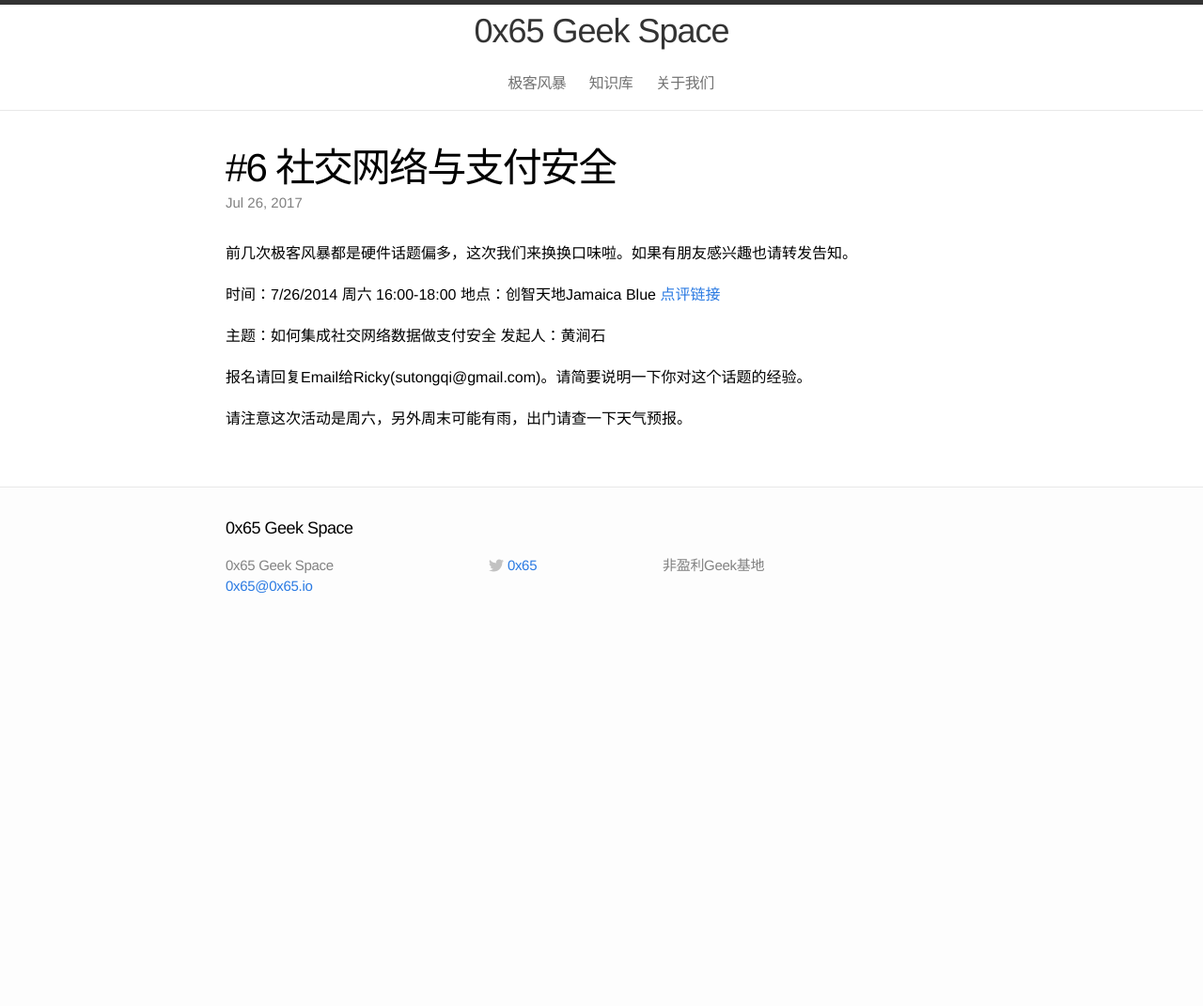
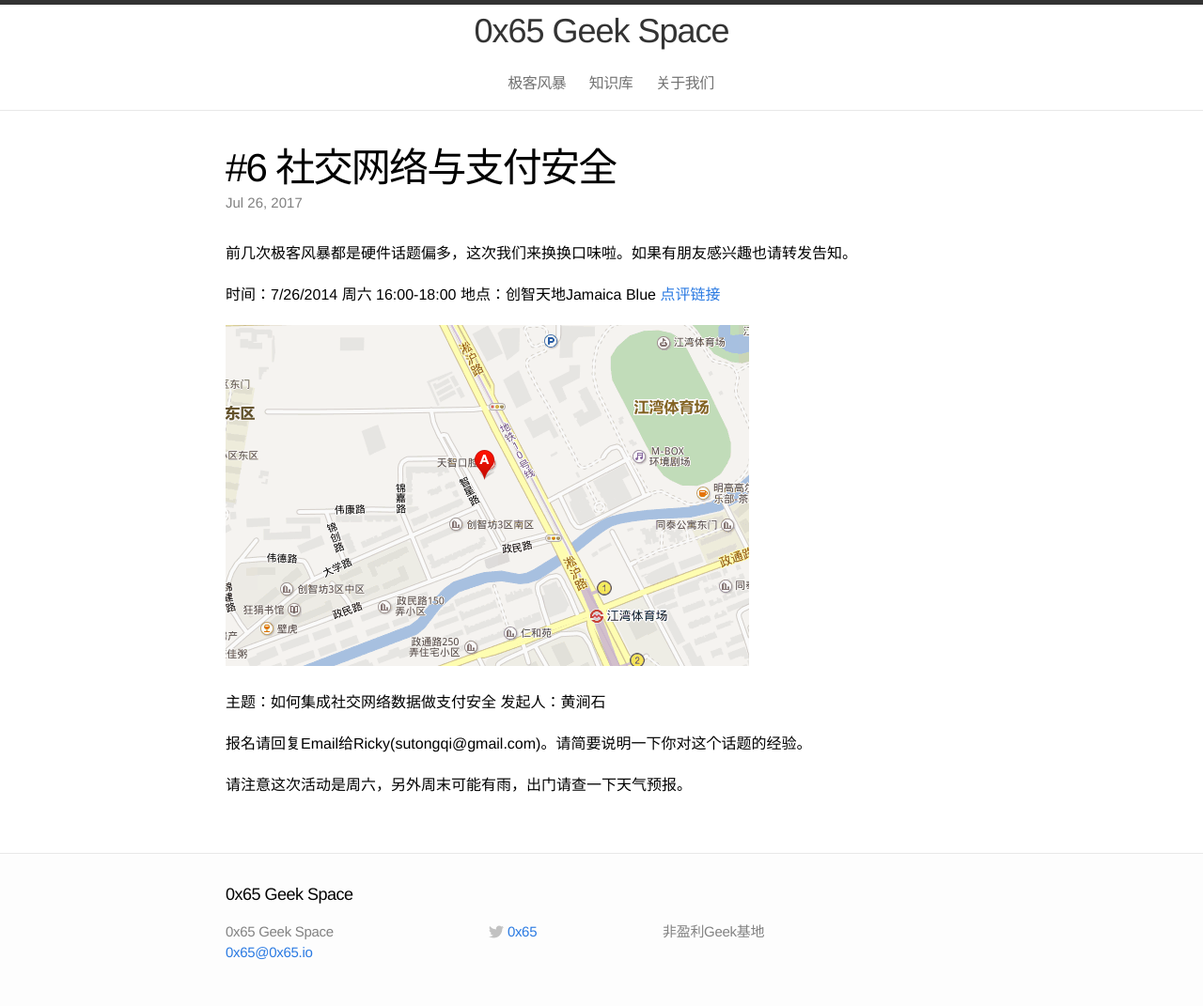
Before and after one commit to 0x65geekspace/0x65geekspace.github.io, a Jekyll site: the page built from _posts/2017-07-26-geekstorm-006.markdown, in a window 1280 px wide. Shown: the whole page at 94% size. Built offline with Jekyll 4.4.1, drawn with Linux system fonts in a browser that asks for light colours; before the commit the page ends 900 px from its top, so only the background shows below that.

Commit message:
add location of jamaica blue map

```diff
--- a/_posts/2017-07-26-geekstorm-006.markdown
+++ b/_posts/2017-07-26-geekstorm-006.markdown
@@ -9,6 +9,8 @@ event-date: 2014-07-26
 时间：7/26/2014 周六 16:00-18:00
 地点：创智天地Jamaica Blue [点评链接](http://www.dianping.com/shop/5743037)
 
+![](/images/kic-jamaica-blue.png "KIC Jamaica BLue Map")
+
 主题：如何集成社交网络数据做支付安全
 发起人：黄涧石
 
```
Also changed, not shown: images/kic-jamaica-blue.png (added).
